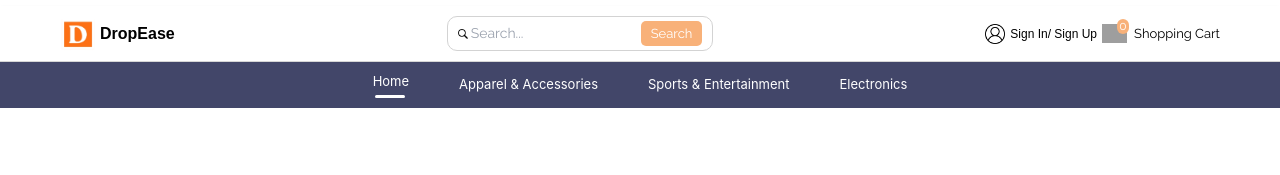
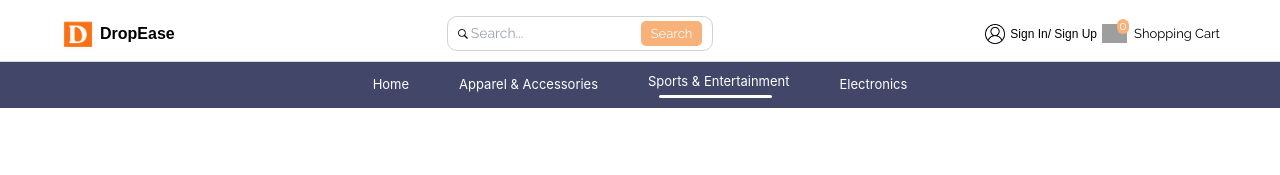
Before and after one commit to coolkheng/DropEase, a React (Create React App) app: page /sports in a window 1280 px wide. Shown: the top 175 px of the page. Built offline with nearby package versions, Linux system fonts and the light colour scheme; grey boxes are pictures that could not be loaded.

Commit message:
Fix NavBar

```diff
--- a/src/components/Header(Customer).jsx
+++ b/src/components/Header(Customer).jsx
@@ -1,18 +1,38 @@
-import React, { useState } from "react";
-import "../style/Header(Customer).css";
+import React, { useState, useEffect } from "react";
+import { NavLink, useLocation } from "react-router-dom";
 import logo from "../asset/DropEase logo.png";
 import search_icon from "../asset/search icon.png";
 import user_icon from "../asset/user icon.png";
 import cart_icon from "../asset/cart icon.png";
-import { NavLink } from "react-router-dom";
+import "../style/Header(Customer).css";
 
 export const Header = () => {
-  const [menu, setMenu] = useState("home");
+  const location = useLocation();
+  const [menu, setMenu] = useState("");
 
-  // State to hold the search query
+  useEffect(() => {
+    console.log("Location changed:", location.pathname);
+
+    let newMenu = "home";
+    if (location.pathname.includes("/apparel")) {
+      newMenu = "apparels";
+    } else if (location.pathname.includes("/sports")) {
+      newMenu = "sports";
+    } else if (location.pathname.includes("/electronics")) {
+      newMenu = "electronics";
+    } else if (location.pathname.includes("/customercart")) {
+      newMenu = "cart";
+    }
+
+    // Only update the state if the menu is different
+    if (menu !== newMenu) {
+      setMenu(newMenu);
+      console.log("Menu state updated:", newMenu);
+    }
+  }, [location.pathname, menu]);
+
   const [searchQuery, setSearchQuery] = useState("");
 
-  // Function to handle changes in the search input
   const handleSearchInputChange = (event) => {
     setSearchQuery(event.target.value);
   };
@@ -21,11 +41,11 @@ export const Header = () => {
     <div className="header-container">
       <div className="header">
         <div className="header-logo">
-          <img src={logo} alt="" />
+          <img src={logo} alt="DropEase Logo" />
           <p>DropEase</p>
         </div>
         <div className="search-container">
-          <img src={search_icon} alt="" />
+          <img src={search_icon} alt="Search Icon" />
           <input
             type="text"
             placeholder="Search..."
@@ -36,28 +56,23 @@ export const Header = () => {
         </div>
         <div className="header-login">
           <NavLink to="/login">
-            <img src={user_icon} alt="" />
+            <img src={user_icon} alt="User Icon" />
           </NavLink>
           <NavLink to="/login">
             <p className="login-button">Sign In/ Sign Up</p>
           </NavLink>
           <NavLink to="/customercart">
             <img
-              onClick={() => {
-                setMenu("cart");
-              }}
+              onClick={() => setMenu("cart")}
               className={menu === "cart" ? "active" : ""}
               src={cart_icon}
-              alt=""
+              alt="Cart Icon"
               style={{ width: "25px", height: "auto" }}
             />
           </NavLink>
-
           <div className="header-cart-count">0</div>
           <button
-            onClick={() => {
-              setMenu("cart");
-            }}
+            onClick={() => setMenu("cart")}
             className={menu === "cart" ? "active" : ""}
           >
             <NavLink
@@ -73,9 +88,7 @@ export const Header = () => {
       <div className="navbar">
         <ul className="nav-menu">
           <li
-            onClick={() => {
-              setMenu("home");
-            }}
+            onClick={() => setMenu("home")}
             className={menu === "home" ? "active" : ""}
           >
             <NavLink className="nav-link" to="/customerhome">
@@ -84,9 +97,7 @@ export const Header = () => {
             {menu === "home" && <hr />}
           </li>
           <li
-            onClick={() => {
-              setMenu("apparels");
-            }}
+            onClick={() => setMenu("apparels")}
             className={menu === "apparels" ? "active" : ""}
           >
             <NavLink className="nav-link" to="/apparel">
@@ -95,9 +106,7 @@ export const Header = () => {
             {menu === "apparels" && <hr />}
           </li>
           <li
-            onClick={() => {
-              setMenu("sports");
-            }}
+            onClick={() => setMenu("sports")}
             className={menu === "sports" ? "active" : ""}
           >
             <NavLink className="nav-link" to="/sports">
@@ -106,9 +115,7 @@ export const Header = () => {
             {menu === "sports" && <hr />}
           </li>
           <li
-            onClick={() => {
-              setMenu("electronics");
-            }}
+            onClick={() => setMenu("electronics")}
             className={menu === "electronics" ? "active" : ""}
           >
             <NavLink className="nav-link" to="/electronics">
--- a/src/components/homepage/SlideCard.jsx
+++ b/src/components/homepage/SlideCard.jsx
@@ -27,7 +27,7 @@ const SlideCard = () => {
             <div className="banner-container">
               <div className="detail">
                 <h3>{value.desc1}</h3>
-                <h1 style={{ fontSize: "50px" }}>{value.title}</h1>
+                <h1 style={{ fontWeight:"bold", fontSize: "50px" }}>{value.title}</h1>
                 <h3>{value.desc2}</h3>
                 <h5>{value.available}</h5>
                 <button className="btn-primary">Shop Now</button>
```
